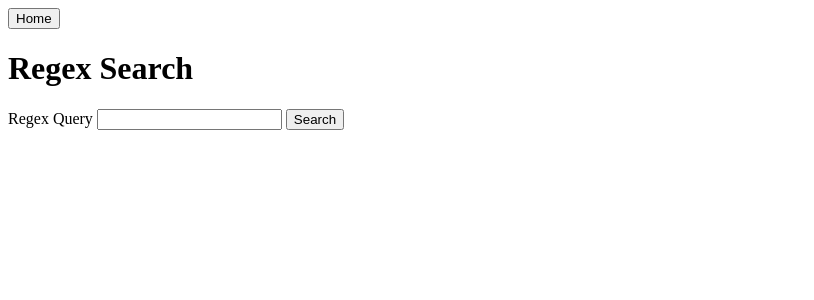
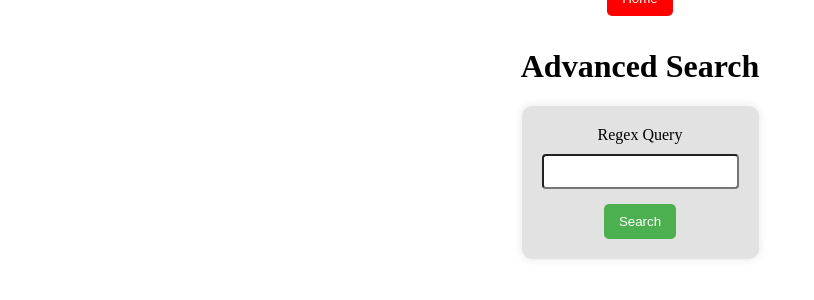
Before and after one commit to a3has/team10App, a Flask app: page /regex_search in a window 1280 px wide. Shown: the top 300 px of the page, without its empty margins (0-814 px from the left). Run offline with Flask 3, Linux system fonts and the light colour scheme; some libraries are stand-ins or nearby versions.

Commit message:
edited search and advanced search

```diff
--- a/notesapp/app/static/user.css
+++ b/notesapp/app/static/user.css
@@ -54,7 +54,7 @@ body {
 }
 
 .back-btn {
-    background-color: #6c757d;
+    background-color: #dc3545;
     color: white;
     padding: 7px 15px;
     text-decoration: none;
--- a/notesapp/app/templates/regex_search.html
+++ b/notesapp/app/templates/regex_search.html
@@ -2,13 +2,96 @@
 <html lang="en">
 <head>
     <meta charset="UTF-8">
-    <title>Regex Search</title>
+    <title></title>
+    <style>
+        body {
+            background-color: white; /* Grey background for the page */
+            display: flex;
+            flex-direction: column;
+            align-items: center;
+            justify-content: center;
+            height: 30vh;
+            margin: 0;
+        }
+
+        h1 {
+            text-align: center;
+        }
+
+        a.home {
+            display: inline-block;
+            color: white; /* White text color for the home button */
+            margin-bottom: 10px; /* Add some space below the home button */
+            text-decoration: none;
+        }
+
+        button.home {
+            padding: 10px 15px;
+            background-color: red; /* Red background for the home button */
+            color: white; /* White text color for the home button */
+            border: none;
+            border-radius: 5px;
+            cursor: pointer;
+        }
+
+        /* Form styling */
+        form {
+            display: flex;
+            flex-direction: column;
+            align-items: center;
+            background-color: #e2e2e2; /*TEXT bOX Color*/
+            padding: 20px;
+            border-radius: 10px;
+            box-shadow: 0 0 10px rgba(0, 0, 0, 0.1);
+        }
+
+        label {
+            margin-bottom: 10px;
+        }
+
+        input {
+            margin-bottom: 15px;
+            padding: 8px;
+            border-radius: 4px;
+        }
+
+        button.submit {
+            padding: 10px 15px;
+            background-color: #4CAF50; /* Green color for submit button */
+            color: white;
+            border: none;
+            border-radius: 5px;
+            cursor: pointer;
+        }
+
+        button.submit:hover {
+            background-color: #45a049; /* Darker green on hover */
+        }
+
+        /* Styling for search results */
+        h2 {
+            text-align: center;
+        }
+
+        h3 {
+            margin-top: 20px;
+        }
+
+        ul {
+            list-style-type: none;
+            padding: 0;
+        }
+
+        li {
+            margin-bottom: 10px;
+        }
+    </style>
 </head>
 <body>
-    <a href="home">
-        <button class="home " >Home</button>
+    <a href="home" class="home">
+        <button class="home">Home</button>
     </a>
-    <h1>Regex Search</h1>
+    <h1>Advanced Search</h1>
 
     <form method="post" action="{{ url_for('regex_search') }}">
         {{ form.csrf_token }}
@@ -17,7 +100,7 @@
         <label for="regex_query">{{ form.regex_query.label }}</label>
         {{ form.regex_query }}
 
-        {{ form.submit }}
+        <button class="submit" type="submit">Search</button>
     </form>
 
     {% if results_todo or results_note %}
```
Also changed, not shown: notesapp/app/static/todo.css (+5 -5 lines), notesapp/app/templates/adv_search.html (+62 -8 lines).
